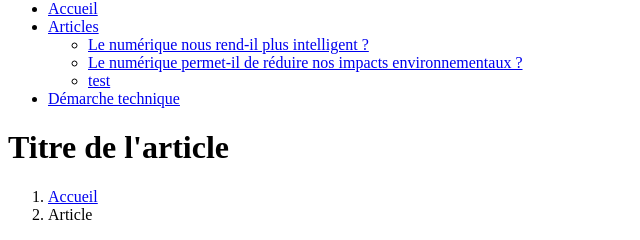
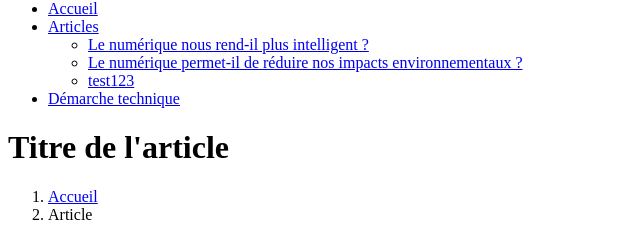
Before and after one commit to EmilienRozier/WR204, a plain HTML site: page article.html in a window 1280 px wide. Shown: the part 540-780 px from the top of the page, 0-640 px from the left. Drawn offline with Linux system fonts and the light colour scheme.

Commit message:
second commit

```diff
--- a/article.html
+++ b/article.html
@@ -23,7 +23,7 @@
               <ul>
                 <li><a href="#">Le numérique nous rend-il plus intelligent ?</a></li>
                 <li><a href="#">Le numérique permet-il de réduire nos impacts environnementaux ?</a></li>
-                <li><a href="#">test</a></li>
+                <li><a href="#">test123</a></li>
               </ul>
             </li>
             <li>
```
